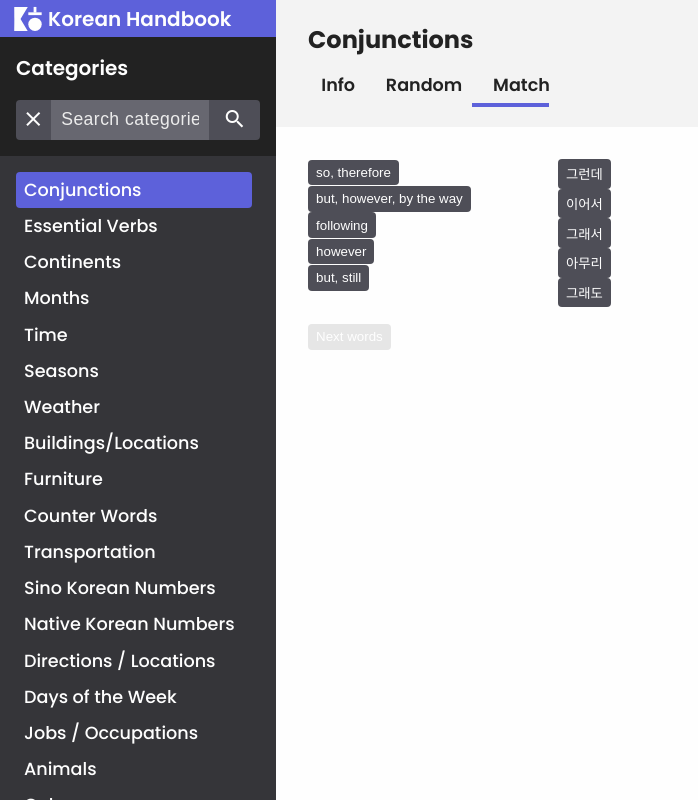
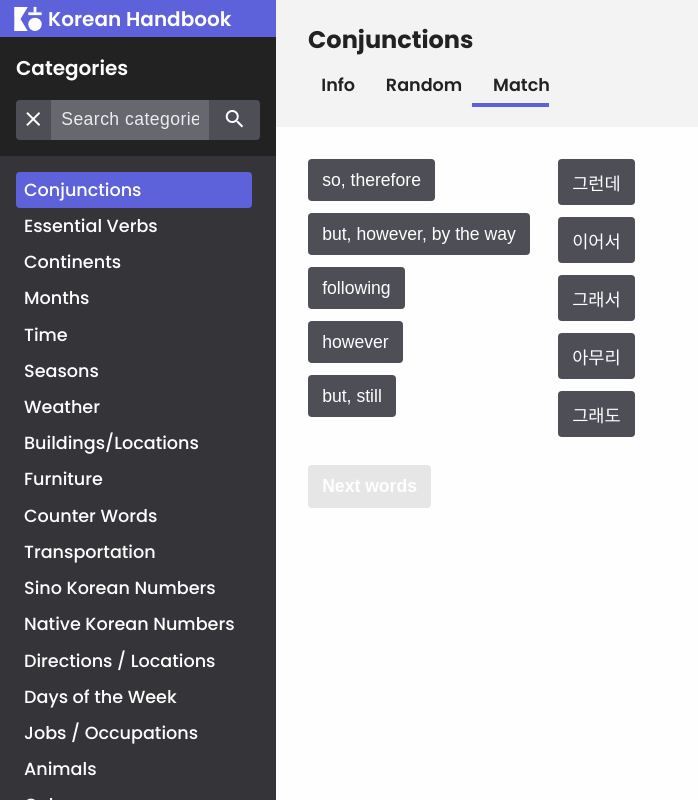
Before and after one commit to DanielHearn/korean-handbook, a Vue app in the folder korean-handbook/: page /content/conjunctions/match in a window 1280 px wide. Shown: the whole page, without its empty margins (0-698 px from the left). Built offline with nearby package versions, Linux system fonts and the light colour scheme.

Commit message:
Add basic styles to match

```diff
--- a/korean-handbook/src/components/Match/Match.scss
+++ b/korean-handbook/src/components/Match/Match.scss
@@ -17,17 +17,25 @@
     flex-direction: column;
     list-style-type: none;
     padding: 0;
+    margin-right: 1em;
   }
   &-word {
-    &--active {
+    margin-bottom: 0.75em;
+    &--active:not(&--completed) {
       button  {
-        background: grey;
+        background: $accent;
       }
     }
     &--completed {
       button  {
-        background: green;
+        background: $green;
+        &:hover {
+          background: $green;
+        }
       }
     }
   }
+  .button--secondary {
+    font-weight: 500;
+  }
 }
--- a/korean-handbook/src/components/Match/Match.vue
+++ b/korean-handbook/src/components/Match/Match.vue
@@ -14,6 +14,7 @@
           <button
             :disabled="completed[word.id]"
             @click="onWordClick('e', word.id)"
+            class="button--secondary"
           >
             {{ word.word }}
           </button>
@@ -32,6 +33,7 @@
           <button
             :disabled="completed[word.id]"
             @click="onWordClick('k', word.id)"
+            class="button--secondary"
           >
             {{ word.word }}
           </button>
@@ -42,6 +44,7 @@
       <button
         :disabled="Object.keys(completed).length < this.NUMBER_OF_WORDS"
         @click="nextWords()"
+        class="button--primary"
       >
         Next words
       </button>
--- a/korean-handbook/src/scss/variables.scss
+++ b/korean-handbook/src/scss/variables.scss
@@ -9,6 +9,8 @@ $light-grey: #ececec;
 $white: #fefefe;
 $off-white: #f3f3f3;
 $off-whiter: #e6e6e6;
+
+$green: #1d9321;
 
 $l-size: 1.5em;
 $m-size: 1.25em;
```
